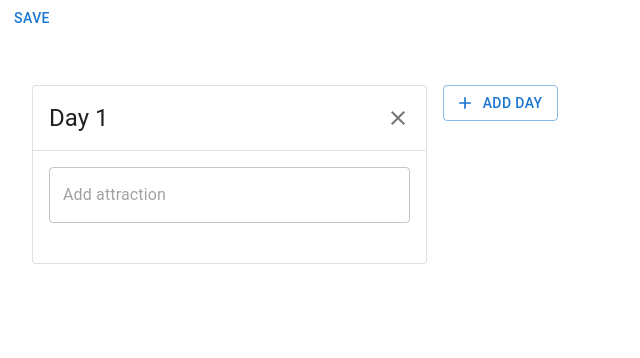
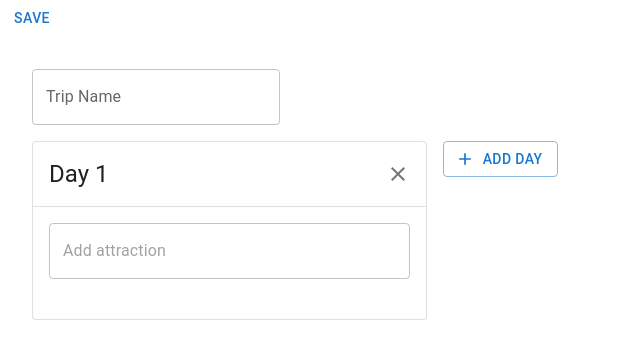
Before and after one commit to aliceliu/trip-planner, a React (Create React App) app in the folder client/: page /trip in a window 1280 px wide. Shown: the top 358 px of the page, without its empty margins (0-640 px from the left). Built offline with nearby package versions, Linux system fonts and the light colour scheme; what showdown would draw is missing.

Commit message:
add trips

```diff
--- a/client/src/App.tsx
+++ b/client/src/App.tsx
@@ -5,13 +5,14 @@ import {
 
 import './App.css';
 import Trip from './Trip';
+import Trips from './Trips'
 
 function App() {
   return (
     <>
       <Routes>
-        <Route path="/trip/*" element={<Trip />}>
-        </Route>
+        <Route path="/" element={<Trips />} />
+        <Route path="/trip/*" element={<Trip />} />
       </Routes>
     </>
   );
--- a/client/src/Item.tsx
+++ b/client/src/Item.tsx
@@ -81,7 +81,7 @@ const Item = forwardRef<any, ItemInterface>((props, ref) => {
             sx={{ whiteSpace: 'pre-wrap' }} >
           </ListItemText>
         </ListItem>
-        {item.description && <Box mb={"1em"}>
+        {item.description && <Box mb={1} ml={2} typography='body2'>
           {item.description && parse(converter.makeHtml(item.description))}
         </Box>}
       </Card>
--- a/client/src/Trip.tsx
+++ b/client/src/Trip.tsx
@@ -1,12 +1,11 @@
 import { useEffect, useState } from "react";
-import axios from 'axios';
 import { DropResult, ResponderProvided } from "react-beautiful-dnd";
 import { useParams, useNavigate } from "react-router-dom";
+import axios from 'axios';
 import uuid from 'react-uuid'
 
 import Button from '@mui/material/Button';
 import Stack from '@mui/material/Stack';
-import Box from '@mui/material/Box';
 import AdapterDateFns from '@mui/lab/AdapterDateFns';
 import LocalizationProvider from '@mui/lab/LocalizationProvider';
 import DatePicker from '@mui/lab/DatePicker';
@@ -19,9 +18,25 @@ function Trip() {
 
   const navigate = useNavigate();
   const params = useParams();
+  const id = params["*"]
 
+  const [name, setName] = useState<string>('');
   const [attractions, setAttractions] = useState<any[][]>([[]]);
   const [startDate, setStartDate] = useState<Date | null>(null);
+
+  useEffect(() => {
+    if (id) {
+      axios.get(`/trips/${id}`)
+        .then(function (response) {
+          setName(response.data.name)
+          setStartDate(response.data.start_timestamp)
+          setAttractions(response.data.attractions)
+        })
+        .catch(function (error) {
+          console.log(error);
+        })
+    }
+  }, [id]);
 
   function onAddItem(i: number, attraction: any) {
     const newAttractions = addItem(attractions, i, { id: uuid(), title: attraction });
@@ -29,8 +44,10 @@ function Trip() {
   }
 
   function onSave() {
-    const id = params["*"]
     const data: { [key: string]: any } = { 'attractions': attractions };
+    if (name) {
+      data['name'] = name
+    }
     if (startDate) {
       let startTimestamp = startDate;
       if (typeof startDate == 'string') {
@@ -49,26 +66,27 @@ function Trip() {
       })
   }
 
-
-  useEffect(() => {
-    const id = params["*"]
+  function onDelete() {
     if (id) {
-      axios.get(`/trips/${id}`)
+      axios.delete(`/trips/${id}`)
         .then(function (response) {
-          setStartDate(response.data.start_timestamp)
-          setAttractions(response.data.attractions)
+          navigate(`/`)
         })
         .catch(function (error) {
           console.log(error);
         })
     }
-  }, []);
+  }
 
   return (
     <>
       <Button onClick={onSave}>Save</Button>
-      <Stack p={"2em"}>
-        <Box mb={"1em"}>
+      {id && <Button onClick={onDelete}>Delete</Button>}
+      <Stack p={4}>
+        <Stack direction={'row'} mb={2} spacing={2}>
+          <TextField label="Trip Name"
+            value={name}
+            onChange={(event) => setName(event.target.value)}></TextField>
           <LocalizationProvider dateAdapter={AdapterDateFns}>
             <DatePicker
               label="Start Date"
@@ -77,7 +95,7 @@ function Trip() {
               renderInput={(params) => <TextField {...params} />}
             />
           </LocalizationProvider>
-        </Box>
+        </Stack>
         <Itinerary
           items={attractions}
           startDate={startDate}
```
Also changed, not shown: 2 other files (tests, documents, lock files or other folders).
